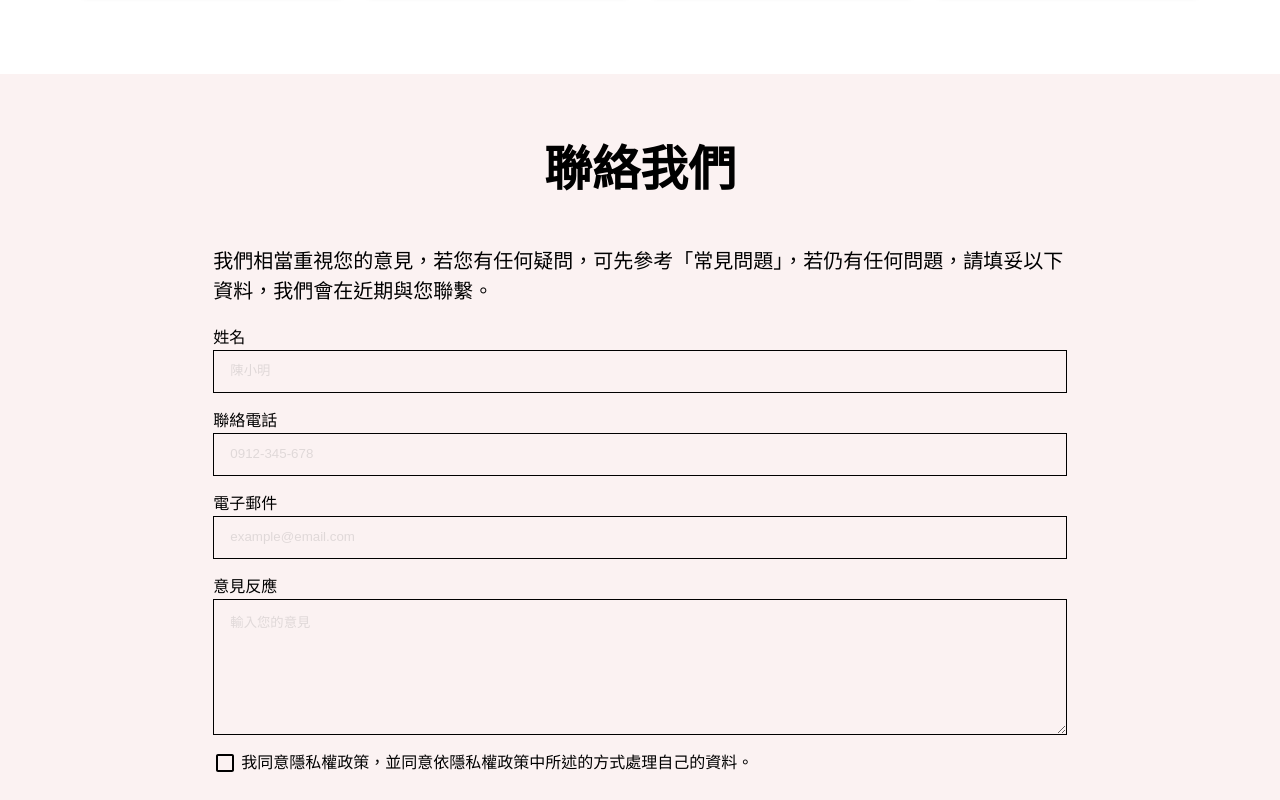
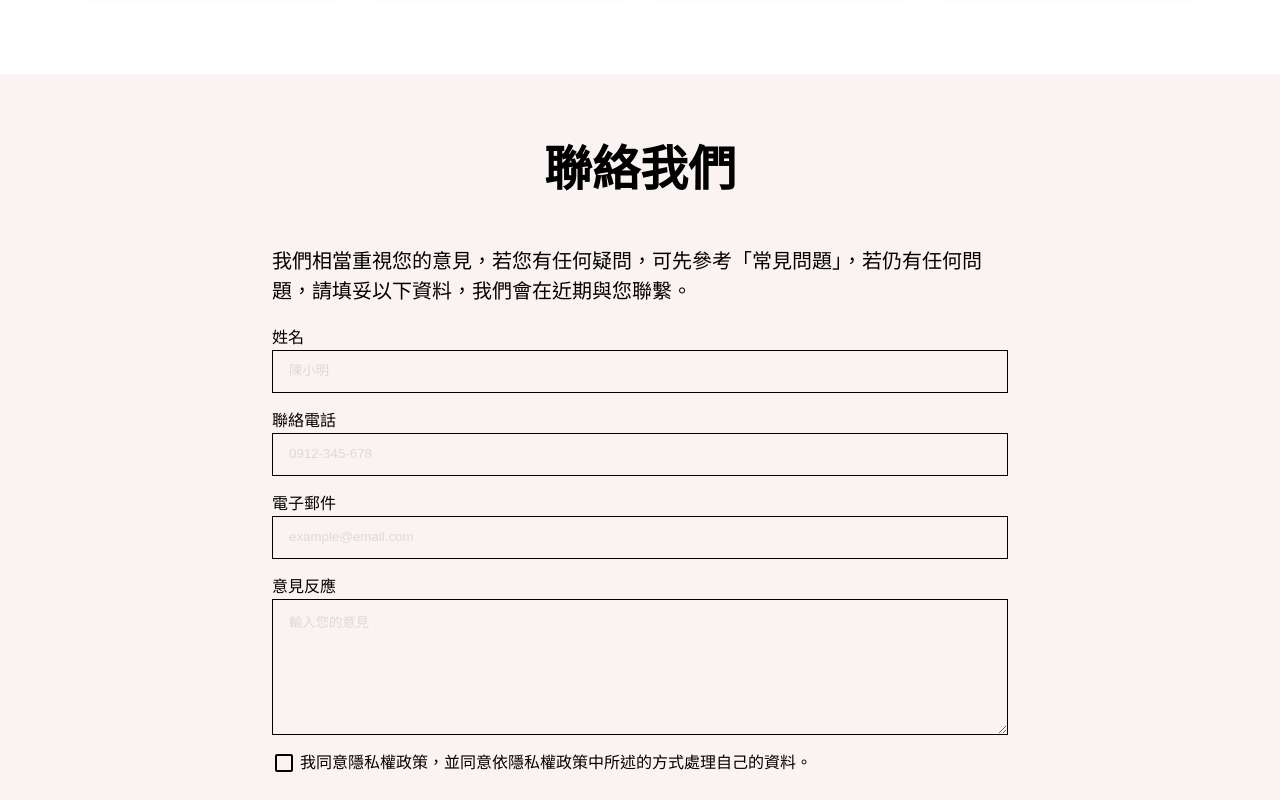
Before and after one commit to spmdl/optical-website, a plain HTML site: page index.html in a window 1280 px wide. Shown: the part 3800-4600 px from the top of the page. Drawn offline with Linux system fonts and the light colour scheme.

Commit message:
Update 2021-07-30T02:40:04.933Z

```diff
--- a/index.html
+++ b/index.html
@@ -192,7 +192,8 @@
   </ul>
 </div>
 <div class="bg-pink pt-10 pt-lg-7 pt-md-6 pb-11 pb-lg-9 pb-md-7">
-  <div class="row g-0 form justify-content-center">
+  <div class="form container">
+    <div class="row justify-content-center">
       <div class="col-8 col-md-12">
         <h2 class="text-center fw-bold fs-6 fs-lg-4 fs-md-3 lh-6 lh-lg-4 mb-7 mb-lg-6 mb-md-3">聯絡我們</h2>
         <p class="fs-2 fs-lg-1 lh-2 lh-lg-1 mb-3 mb-lg-2 mb-md-1">我們相當重視您的意見，若您有任何疑問，可先參考「常見問題」，若仍有任何問題，請填妥以下資料，我們會在近期與您聯繫。</p>
@@ -218,6 +219,7 @@
         </label>
         <div class="d-flex justify-content-center">
           <button type="submit" class="btn btn-primary btn-sm col-4 col-md-6"><a href="#">確認送出</a></button>
+        </div>
       </div>
     </div>
   </div>
```
Also changed, not shown: 1 other file. Lines whose indentation alone changed are shown as unchanged.
